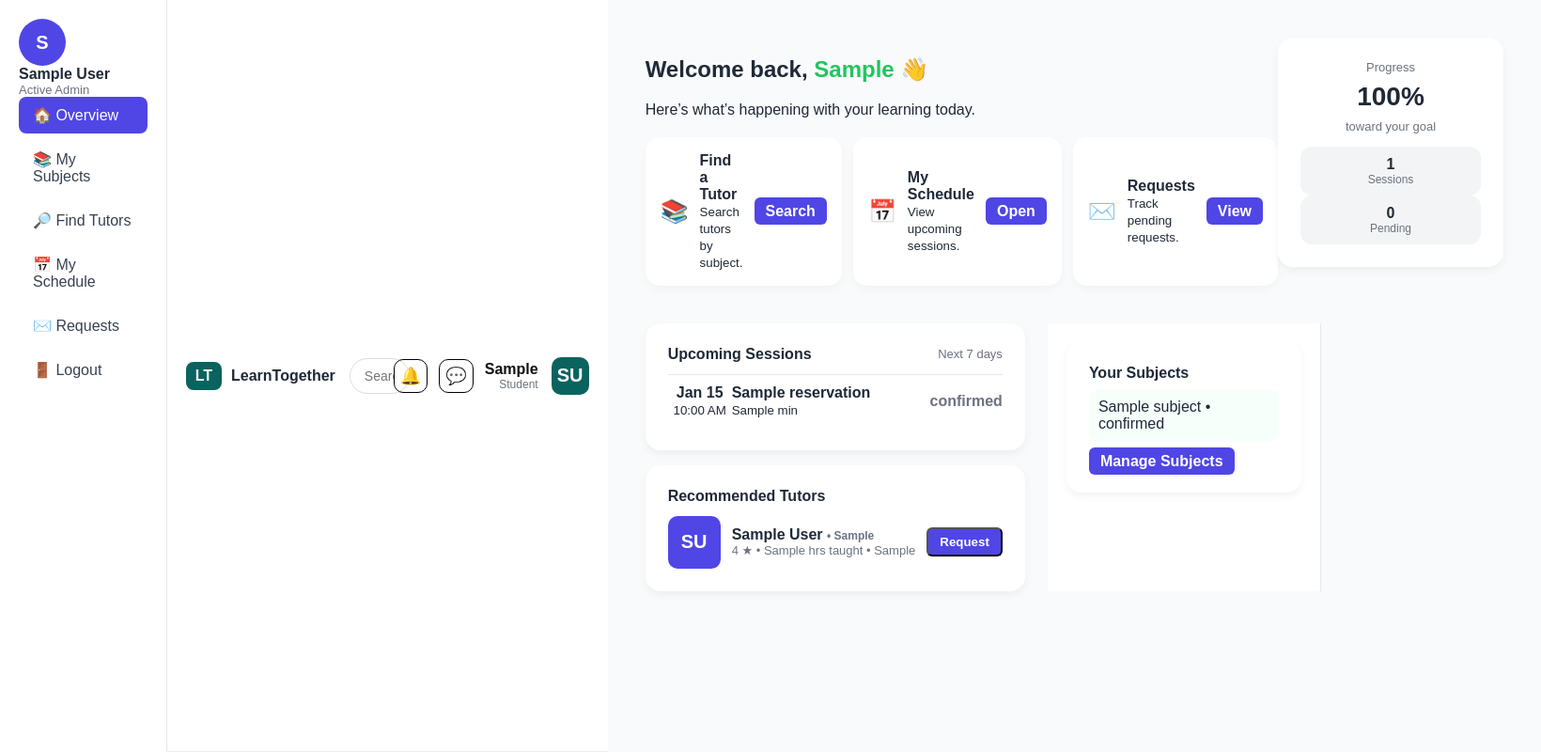
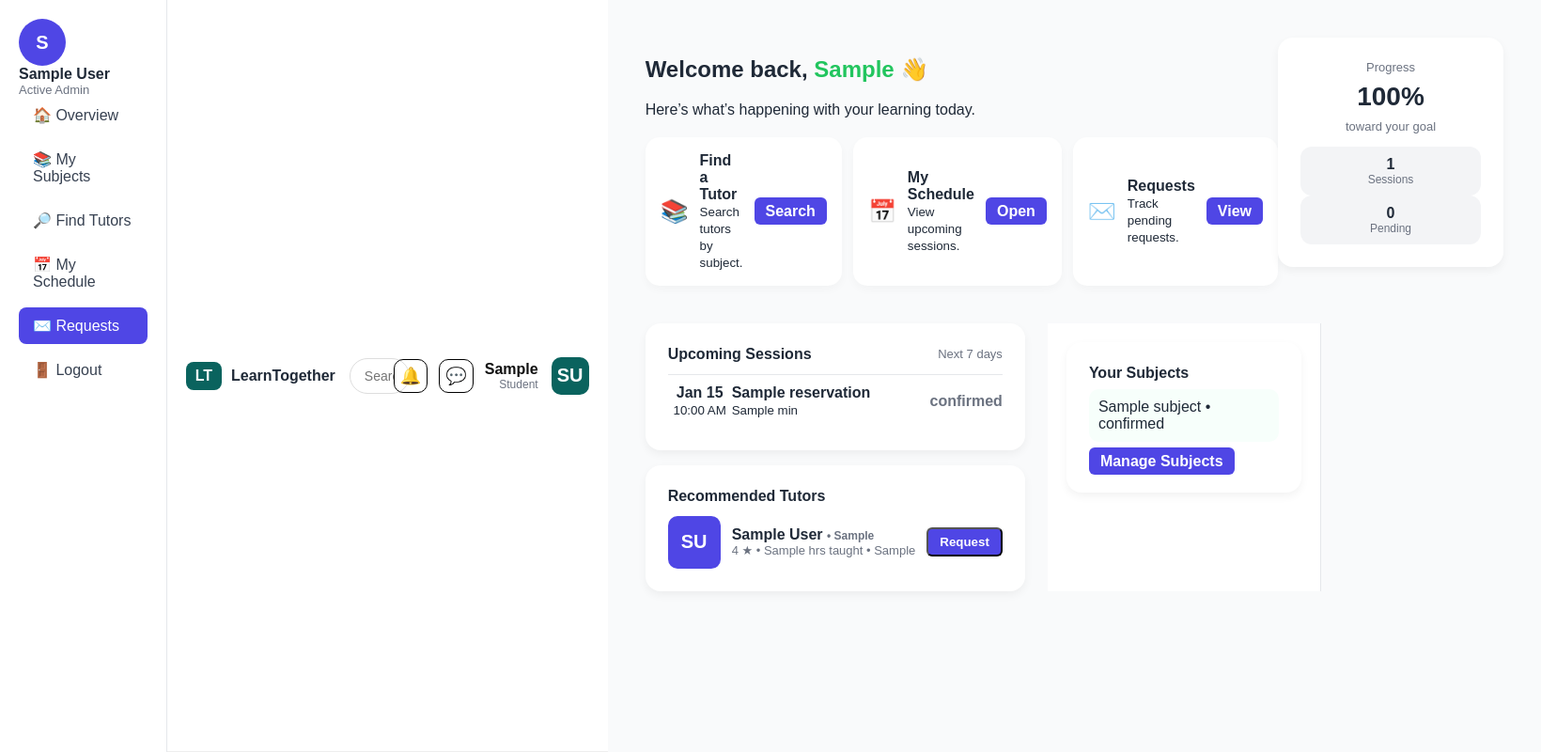
Before and after one commit to PaulPastor24/LearnTogether, a PHP site: page /Learner/requests.php in a window 1640 px wide. Shown: the whole page at 94% size. Run offline with PHP 8.4, Linux system fonts and the light colour scheme; the visitor is signed in with stand-in values (Sample User, id 1); tables that the repository leaves empty or names only in its code hold one stand-in row (values such as "Sample post").

Commit message:
change active for request

```diff
--- a/Learner/requests.php
+++ b/Learner/requests.php
@@ -99,11 +99,11 @@ $tutors = $stmt->fetchAll(PDO::FETCH_ASSOC);
         </div>
 
         <nav class="navlinks">
-          <a class="active" href="learnerDashboard.php">🏠 Overview</a>
+          <a href="learnerDashboard.php">🏠 Overview</a>
           <a href="subjects.php">📚 My Subjects</a>
           <a href="searchTutors.php">🔎 Find Tutors</a>
           <a href="schedule.php">📅 My Schedule</a>
-          <a href="requests.php">✉️ Requests</a>
+          <a class="active" href="requests.php">✉️ Requests</a>
           <a href="../logout.php">🚪 Logout</a>
         </nav>
       </div>
```
